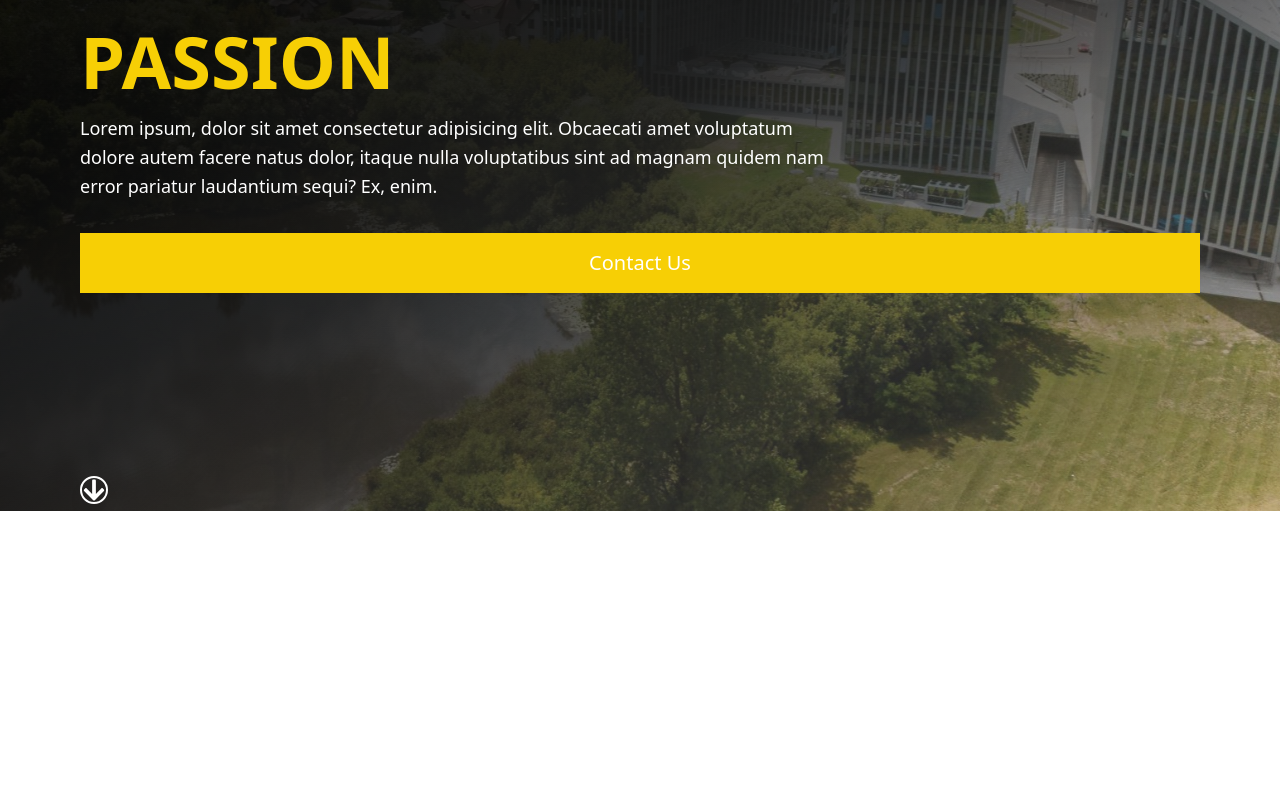
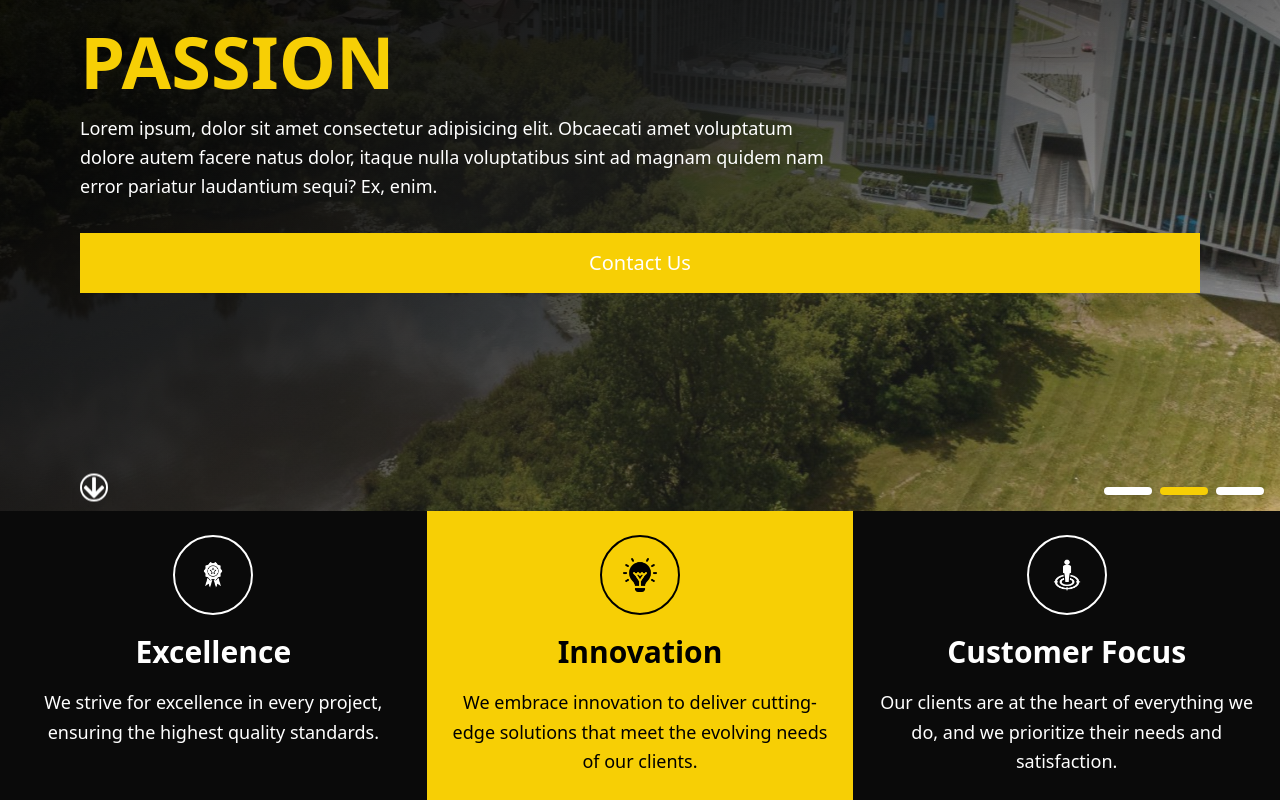
Before and after one commit to Justinng26/contractor-app, a Next.js app: page / in a window 1280 px wide. Shown: the part 289-1089 px from the top of the page. Before the commit the page ends 800 px from the top, so only its background shows below. Built offline with nearby package versions, Linux system fonts and the light colour scheme.

Commit message:
added core values

```diff
--- /dev/null
+++ b/app/(home)/modules/CoreValues.tsx
@@ -0,0 +1,57 @@
+import React from "react";
+import Image from "next/image";
+
+const CoreValues = () => {
+  return (
+    <section className="bg-neutral-950 text-white">
+      <div className="grid grid-cols-1 md:grid-cols-3">
+        {data.map((item, index) => {
+          const isSecondItem = index === 1;
+
+          return (
+            <div
+              key={item.title}
+              className={`flex flex-col items-center p-6 ${
+                isSecondItem && "bg-primary text-black"
+              }`}
+            >
+              <div className="flex flex-col items-center gap-4 text-center">
+                <div
+                  className={`w-20 h-20 border-2 ${
+                    isSecondItem ? "border-black" : "border-white"
+                  } rounded-full flex items-center justify-center`}
+                >
+                  <Image src={item.img} alt="icon" width={34} height={34} />
+                </div>
+                <h3>{item.title}</h3>
+                <p className="max-w-sm">{item.description}</p>
+              </div>
+            </div>
+          );
+        })}
+      </div>
+    </section>
+  );
+};
+
+const data = [
+  {
+    img: "/excellence.png",
+    title: "Excellence",
+    description:
+      "We strive for excellence in every project, ensuring the highest quality standards.",
+  },
+  {
+    img: "/innovation.png",
+    title: "Innovation",
+    description:
+      "We embrace innovation to deliver cutting-edge solutions that meet the evolving needs of our clients.",
+  },
+  {
+    img: "/customer.png",
+    title: "Customer Focus",
+    description:
+      "Our clients are at the heart of everything we do, and we prioritize their needs and satisfaction.",
+  },
+];
+export default CoreValues;
--- a/app/(home)/modules/HeroCarousel.tsx
+++ b/app/(home)/modules/HeroCarousel.tsx
@@ -47,6 +47,22 @@ const HeroCarousel = () => {
         ))}
       </div>
       <Overlay />
+
+      <div className="absolute right-4 bottom-4 z-50">
+        <div className="flex gap-2">
+          {images.map((img, i) => (
+            <button
+              key={img}
+              onClick={() => handleImageChange(i)}
+              className={`w-12 h-2 rounded-full transition-all duration-300 shadow ${
+                currentImageIndex === i
+                  ? "bg-primary"
+                  : "bg-white hover:bg-gray-200"
+              }`}
+            ></button>
+          ))}
+        </div>
+      </div>
     </>
   );
 };
--- a/app/(home)/page.tsx
+++ b/app/(home)/page.tsx
@@ -1,9 +1,11 @@
+import CoreValues from "./modules/CoreValues";
 import Hero from "./modules/Hero";
 
 export default function Home() {
   return (
     <>
       <Hero />
+      <CoreValues />
     </>
   );
 }
```
